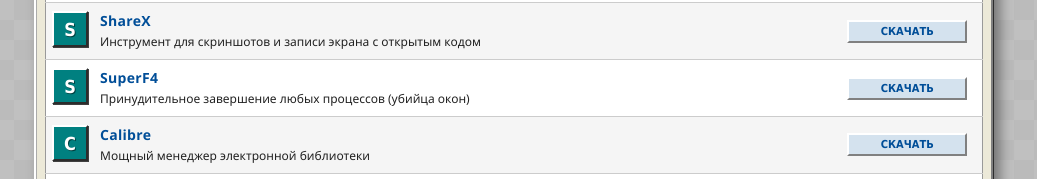
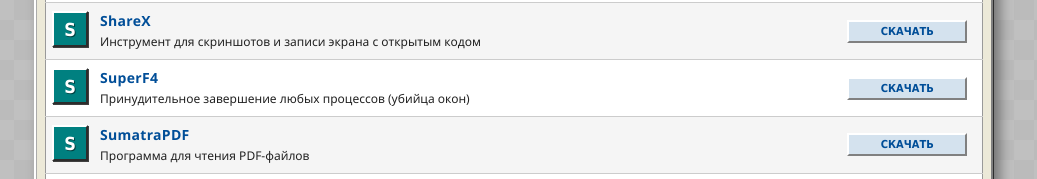
Before and after one commit to unliteam/unliteam.github.io, a plain HTML site: page software.html in a window 1280 px wide. Shown: the part 3100-3279 px from the top of the page, without its empty margins (126-1163 px from the left). Drawn offline with Linux system fonts and the light colour scheme.

Commit message:
add SumatraPDF

```diff
--- a/software.html
+++ b/software.html
@@ -476,7 +476,7 @@
             { name: "SuperF4", desc: "Принудительное завершение любых процессов (убийца окон)", category: "Утилиты", download: "https://stefansundin.github.io/superf4/" },
 
             // Офис
-            { name: "Calibre", desc: "Мощный менеджер электронной библиотеки", category: "Офис", download: "https://github.com/kovidgoyal/calibre/releases" },
+            { name: "SumatraPDF", desc: "Программа для чтения PDF-файлов", category: "Офис", download: "https://www.sumatrapdfreader.org/download-free-pdf-viewer" },
             { name: "LibreOffice", desc: "Бесплатный офисный пакет, альтернатива Microsoft Office", category: "Офис", download: "https://www.libreoffice.org/download/" },
 
             // Видео
```
